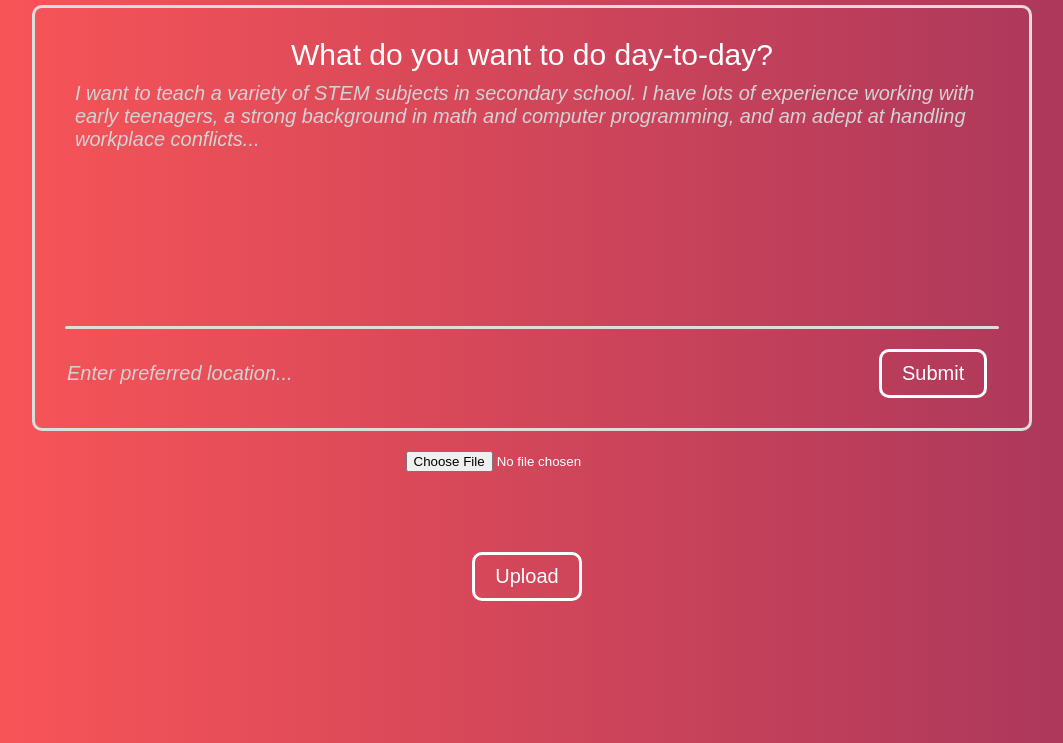
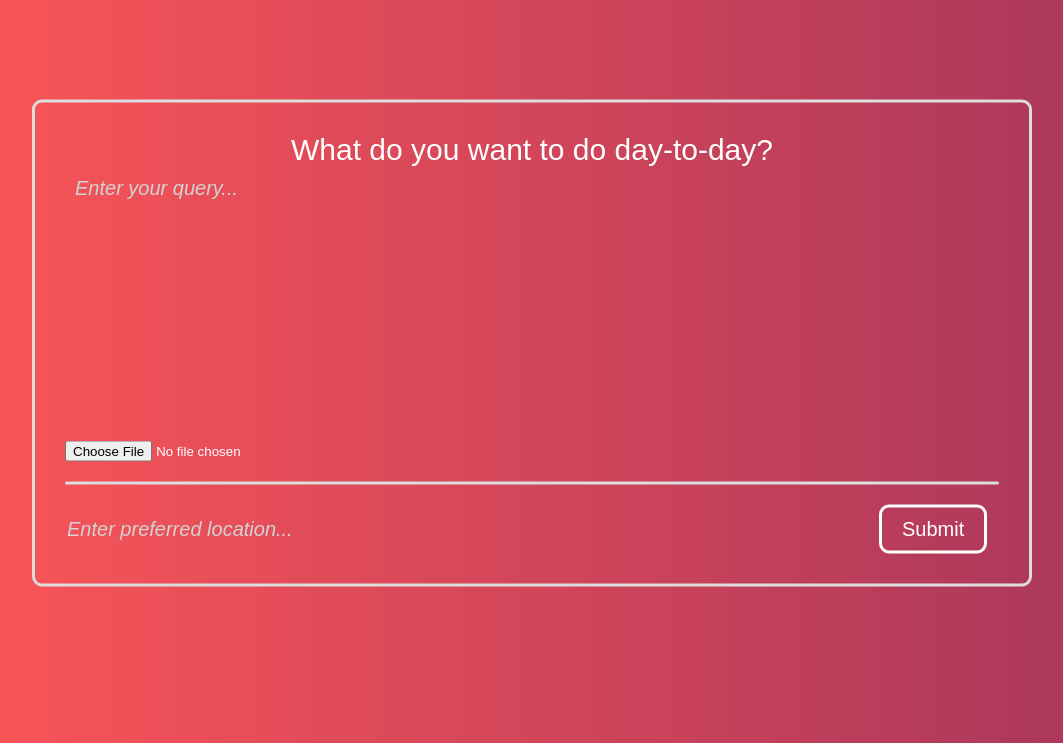
Before and after one commit to Manavjain1104/jammyjobber, a Django app: page / in a window 1280 px wide, after a click on "or search with CV". Shown: the part 57-800 px from the top of the page, without its empty margins (108-1171 px from the left). Run offline with Django 4.2, Linux system fonts and the light colour scheme; some web fonts are replaced.

Commit message:
Link cv and the location together

```diff
--- a/pages/static/css/new_design.css
+++ b/pages/static/css/new_design.css
@@ -54,6 +54,7 @@ textarea::placeholder {
 .divider-container {
   height: 3px;
   background-color: #ddd;
+  margin-top: 20px;
   margin-bottom: 20px;
   border-radius: 3px; /* Adjust the value to control the roundness */
 }
--- a/pages/static/js/job_listing.js
+++ b/pages/static/js/job_listing.js
@@ -73,23 +73,21 @@ document.addEventListener("DOMContentLoaded", function() {
 
 document.addEventListener("DOMContentLoaded", function() {
   const cvLabel = document.getElementById("cvLabel");
-  const cvForm = document.getElementById("cvForm");
-  const cvInput = document.getElementById("id_pdf");
-  const submitButton = document.getElementById("submitButton");
+  const idPdf = document.getElementById("id_pdf");
 
   cvLabel.addEventListener("click", function() {
-    cvForm.style.display = "block";
-    cvInput.style.display = "block";
-    cvLabel.style.display = "none";
-    submitButton.style.display = "block";
+      idPdf.style.display = "block";
+      cvLabel.style.display = "none";
+  });
+
+  // Prevent the main form from being submitted when the CV upload form is submitted
+  cvForm.addEventListener("submit", function(event) {
+      event.preventDefault();
+      // Your CV upload logic here...
+      // Once the CV is uploaded, you can optionally show a success message
+      alert("CV uploaded successfully!");
+  });
 });
-});
-
-  // When the file input changes (i.e., the user selects a file), submit the form
-cvInput.addEventListener("change", function() {
-  submitButton.click(); // Trigger a click event on the submit button
-});
-
 
 
 let popup = document.getElementById('popup')
--- a/pages/templates/pages/home_search.html
+++ b/pages/templates/pages/home_search.html
@@ -28,11 +28,15 @@
               <span id="text"></span>
             </div>
 
-            <form action="" method="POST">
+            <form action="" method="POST" id="mainForm" enctype = "multipart/form-data">
               {% csrf_token %}
-              <textarea name="query"
-              placeholder="I want to teach a variety of STEM subjects in secondary school. I have lots of experience working with early teenagers, a strong background in math and computer programming, and am adept at handling workplace conflicts..."
-              rows="10"></textarea>
+              <textarea name="query" placeholder="Enter your query..." rows="10"></textarea>
+
+              <div class="add-cv" style="margin-bottom: 20px;">
+                <input type="file" name="pdf" style="display: none; align-items: center;" required id="id_pdf">
+                <label id="cvLabel" for="id_pdf" style="cursor: pointer; font-style: italic; font-size: 24px;">or search with CV</label>
+              </div>
+
               <div class="divider-container"></div>
               <header class="lower">
                   <div class="lower-left">
@@ -59,24 +63,6 @@
                 </form>
             {% endif %}
           </div> -->
-
-          <div class="add-cv">
-            {% if submitted %}
-                Your CV was Submitted Successfully
-            {% else %}
-                <form id="cvForm" action method ="POST" enctype = "multipart/form-data" style="display: none;">
-                    {% csrf_token %}
-                    <div class="submit-button-section">
-                      <input type="file" name="pdf" required id="id_pdf" style="display: none;">
-                    </div>
-
-                    <div class="submit-button-section">
-                      <button id="submitButton" type="submit" > Upload </button>
-                    </div>
-                </form>
-                <label id="cvLabel" for="id_pdf" style="cursor: pointer; font-style: italic; font-size: 24px;">or search with CV</label>
-            {% endif %}
-          </div>
         </main>
 
 
--- a/pages/templates/pages/results_page.html
+++ b/pages/templates/pages/results_page.html
@@ -22,7 +22,7 @@
             </div>
         </header>
         <div class="divider"></div>
-        <div class="sidebar" style="position: fixed; max-width: 20%;">
+        <div class="sidebar" style="position: fixed; max-width: 17%;">
             <!-- Sidebar content goes here -->
             <ul class="job-titles">
                 {% for title, job_listings in job_titles.items %}
--- a/pages/views.py
+++ b/pages/views.py
@@ -28,14 +28,13 @@ def home_page_view(request):
     if "location_query" in request.POST and request.POST.get("location_query"):
         location_query = request.POST["location_query"]
 
-    # TODO: extract cv query to pass in loading
-
-    if request.method == "POST":
+    if 'pdf' in request.FILES:
         form = CVForm(request.POST, request.FILES)
+        print("herewkjafksjnf")
         if form.is_valid():
             instance = form.save()
             text = extract_text(instance.pdf.path)
-            query = process_data(text, Model.SUMMARY_ONLY)
+            query += process_data(text, Model.SUMMARY_ONLY)
             show_suggested = True
             os.remove(instance.pdf.path)
 
@@ -90,7 +89,8 @@ def results_page_view(request):
     if "id" in request.GET:
         id = request.GET["id"]
         job_instances = get_listings()
-        job_summary = next((job for job in job_instances if str(job.job_id) == id), None)
+        job_summary = next(
+            (job for job in job_instances if str(job.job_id) == id), None)
         if job_summary:
             job_titles = get_similar(job_summary.description, 10)
             query = job_summary.description
@@ -109,10 +109,10 @@ def results_page_view(request):
     if location_query:
         keys = list(job_titles.keys())
         for title in keys:
-            job_titles[title] = list(filter(lambda job: is_in_region(job.location, location_query), job_titles[title]))
+            job_titles[title] = list(filter(lambda job: is_in_region(
+                job.location, location_query), job_titles[title]))
             if len(job_titles[title]) == 0:
                 job_titles.pop(title)
-
 
     job_list = list(chain.from_iterable(job_titles.values()))
 
@@ -128,6 +128,7 @@ def results_page_view(request):
     }
 
     return render(request, template_name, context)
+
 
 def get_listings():
     connection = sqlite3.connect(job_listing_db, check_same_thread=False)
```
Also changed, not shown: db.sqlite3. Lines whose indentation alone changed are shown as unchanged.
